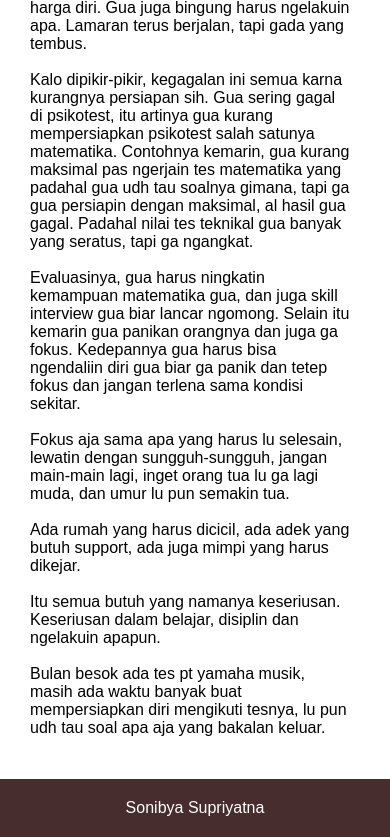
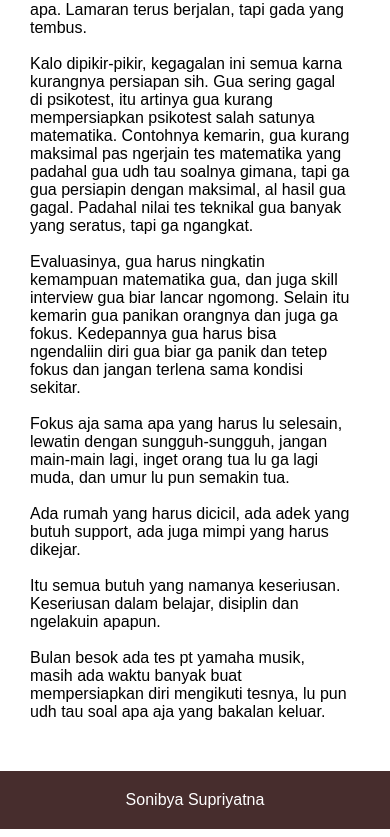
Before and after one commit to Sonibya/myWebsite, a plain HTML site: page blog/bacot.html in a window 390 px wide. Shown: the part 277-1114 px from the top of the page. Drawn offline with nearby package versions, Linux system fonts and the light colour scheme.

Commit message:
Update blog.css

```diff
--- a/css/blog.css
+++ b/css/blog.css
@@ -7,9 +7,6 @@
 
 }
 
-body{
-  position: relative;
-}
 nav{
     display: flex;
     width: 100%;
@@ -18,7 +15,6 @@ nav{
     justify-content: space-between;
     padding: 0 50px;
     flex-wrap: wrap;
-    position: fixed;
     transition: 1s;
     z-index: 1111;
 }
@@ -112,7 +108,6 @@ nav .logo{
       content: "\f00d";
     }
     nav ul{
-      position: fixed;
       top: 64px;
       left: -100%;
       background: white;
@@ -160,9 +155,8 @@ nav .logo{
 
 section{
   width: 100%;
-  padding: 150px 0px 100px 20px;
+  /*padding: 0px 0px 100px 20px;*/
   display: flex;
-
   align-items: center;
 }
 .container{
@@ -185,15 +179,10 @@ footer{
     display: flex;
     align-items: center;
     justify-content: center;
-    margin-top: 100px;
-    position: absolute;
-    bottom: 0;
 }
 
 @media (max-width: 920px) {
-  section{
-  padding: 80px 0px 50px 0px;
-  }
+
   .container{
     width: 90%;
     padding: 30px 0px 50px 30px  ;
```
